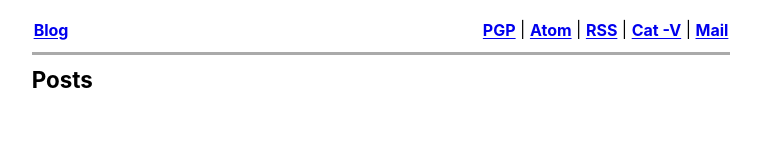
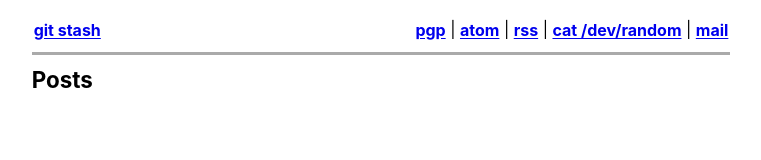
Before and after one commit to c4pt0r/cn.0xffff.me, a website: page templates/index.html/header.html in a window 1280 px wide. Shown: the whole page, without its empty margins (259-1020 px from the left). Drawn offline with Linux system fonts and the light colour scheme; files that its build step writes are made by us from their sources.

Commit message:
update sitename

```diff
--- a/templates/index.html/header.html
+++ b/templates/index.html/header.html
@@ -20,15 +20,15 @@
 		<table id="menu" width="100%" border="0">
 		<tr>
 			<td id="links" align="left">
-				<a href="index.html">Blog</a>
+				<a href="index.html">git stash</a>
 			</td>
 			<td id="links-contact" align="right">
 				<span class="hidden"> | </span>
-				<a href="public.asc">PGP</a> |
-				<a href="atom.xml">Atom</a> |
-				<a href="rss.xml">RSS</a> |
-				<a href="http://0xffff.me">Cat -V</a> |
-				<a href="mailto:${sitemail}">Mail</a>
+				<a href="public.asc">pgp</a> |
+				<a href="atom.xml">atom</a> |
+				<a href="rss.xml">rss</a> |
+				<a href="http://0xffff.me">cat /dev/random</a> |
+				<a href="mailto:${sitemail}">mail</a>
 			</td>
 		</tr>
 		</table>
```
Also changed, not shown: templates/page/header.html (+4 -4 lines).
